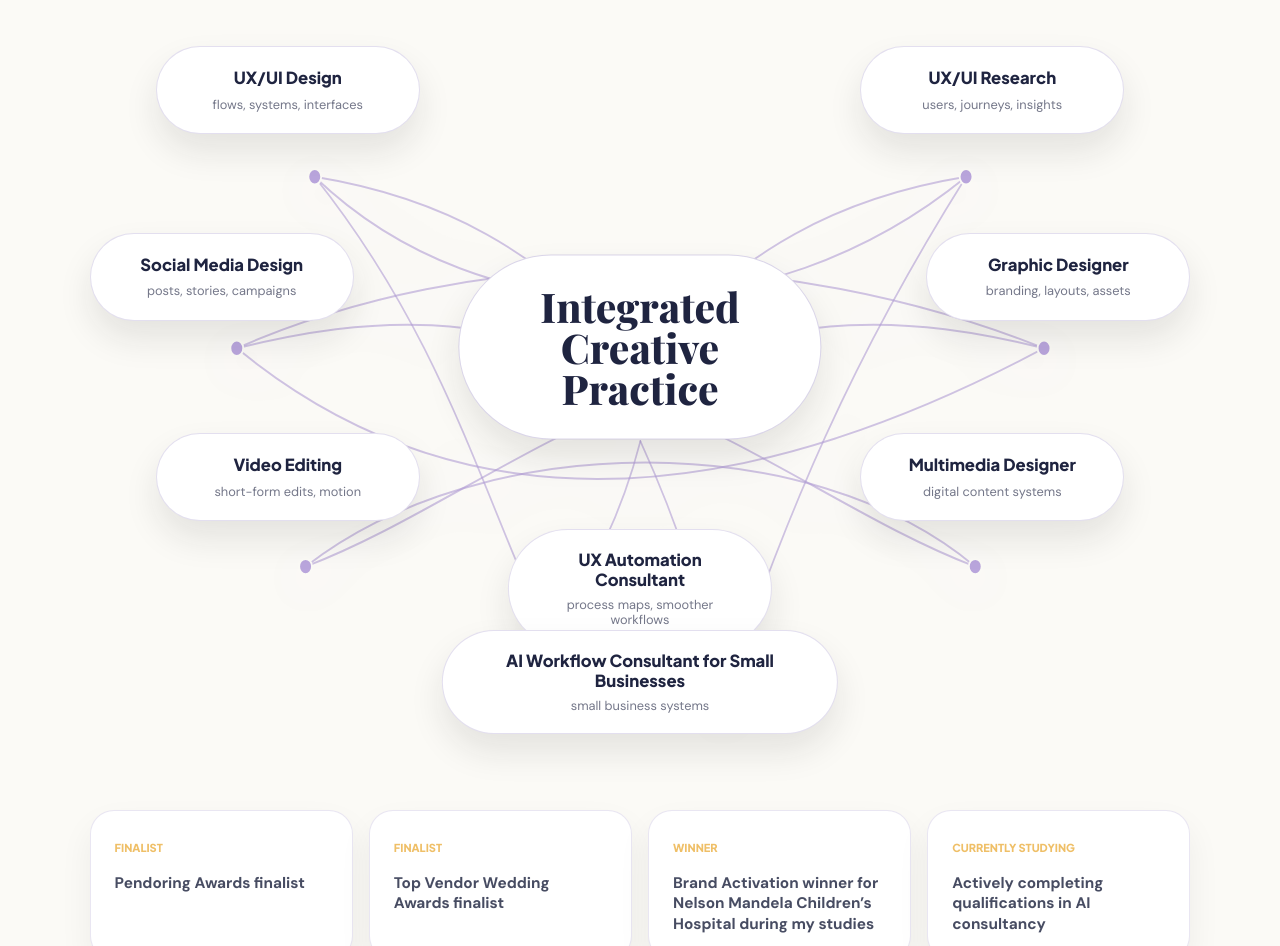
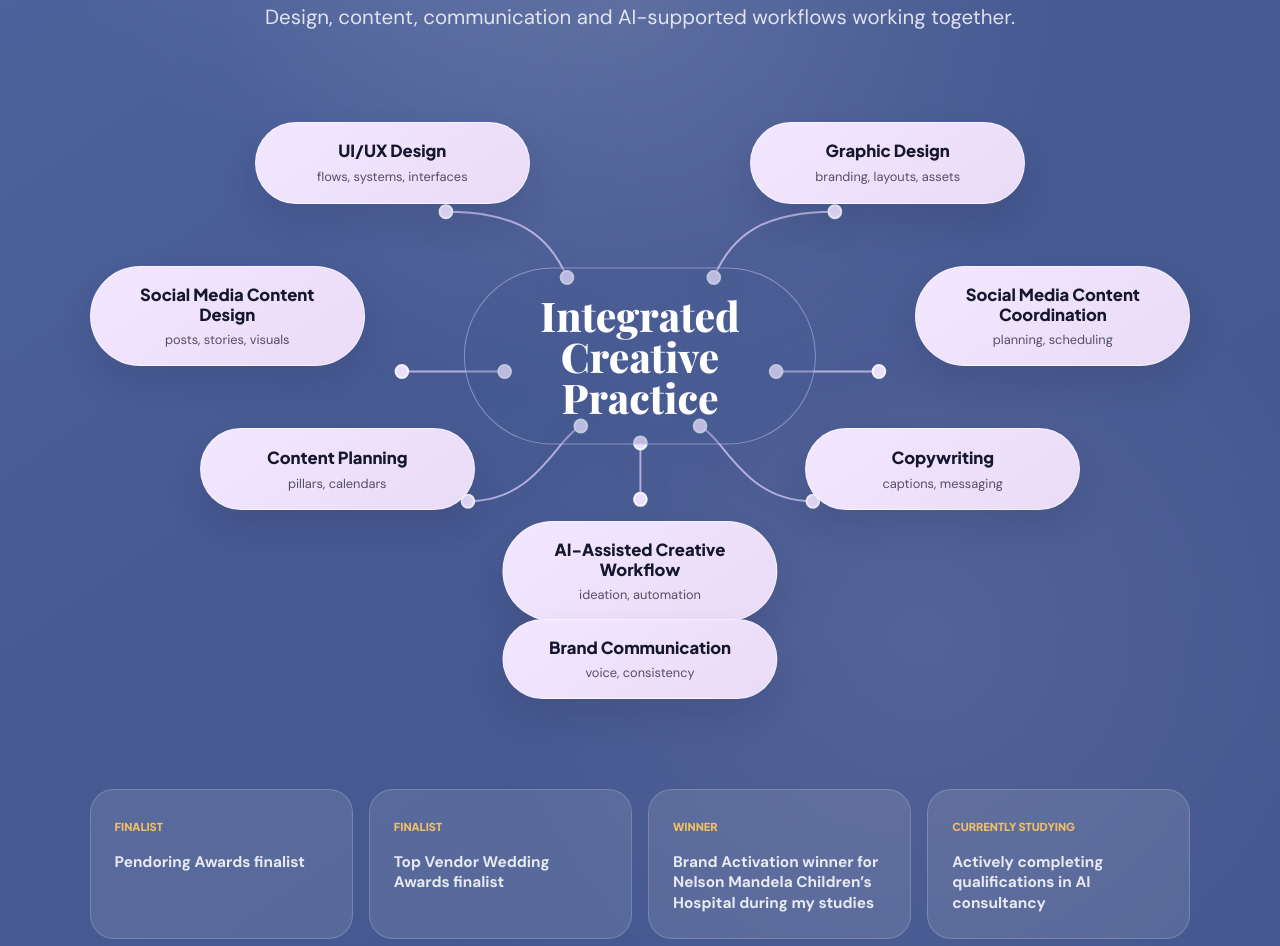
Before and after one commit to jrcb6gvrnf-droid/private-portfolio, a Next.js app: page /portfolio in a window 1280 px wide. Shown: the part 1340-2286 px from the top of the page. Built offline with nearby package versions, Linux system fonts and the light colour scheme; a web font is replaced by a local one.

Commit message:
Match skills section reference

```diff
--- a/app/globals.css
+++ b/app/globals.css
@@ -359,32 +359,26 @@ img {
 .skills-band {
   position: relative;
   overflow: hidden;
-  padding: clamp(82px, 10vw, 140px) var(--page-gutter) clamp(96px, 11vw, 154px);
-  background: #fbfaf6;
-  color: var(--ink);
+  padding: clamp(82px, 9vw, 126px) var(--page-gutter) clamp(96px, 10vw, 132px);
+  background:
+    radial-gradient(circle at 50% 30%, rgba(255, 255, 255, 0.1), transparent 34%),
+    linear-gradient(145deg, #5167a2 0%, #475a92 48%, #44588f 100%);
+  color: white;
   text-align: center;
 }
 
 .skills-band::after {
-  position: absolute;
-  right: clamp(28px, 7vw, 110px);
-  bottom: clamp(24px, 5vw, 72px);
-  width: clamp(76px, 10vw, 148px);
-  height: clamp(76px, 10vw, 148px);
-  border: 1px solid rgba(103, 80, 164, 0.1);
-  border-radius: 999px;
-  content: "";
+  display: none;
 }
 
 .skills-band::before {
   position: absolute;
-  top: clamp(34px, 5vw, 76px);
-  left: clamp(28px, 6vw, 96px);
-  width: clamp(88px, 12vw, 168px);
-  height: clamp(88px, 12vw, 168px);
-  border: 1px solid rgba(103, 80, 164, 0.1);
-  border-radius: 999px;
+  inset: 0;
+  background:
+    radial-gradient(circle at 30% 18%, rgba(255, 255, 255, 0.08), transparent 24%),
+    radial-gradient(circle at 72% 72%, rgba(247, 209, 237, 0.08), transparent 30%);
   content: "";
+  pointer-events: none;
 }
 
 .skills-band__intro {
@@ -405,7 +399,7 @@ img {
 .skills-band h2 {
   margin: 18px 0 0;
   font-family: var(--display);
-  font-size: clamp(42px, 6vw, 92px);
+  font-size: clamp(52px, 7vw, 110px);
   font-weight: 800;
   line-height: 1.04;
 }
@@ -413,7 +407,7 @@ img {
 .skills-band__intro p {
   max-width: 780px;
   margin: 22px auto 0;
-  color: rgba(28, 28, 25, 0.66);
+  color: rgba(255, 255, 255, 0.82);
   font-size: clamp(17px, 1.6vw, 22px);
   line-height: 1.6;
 }
@@ -421,30 +415,30 @@ img {
 .skills-web {
   position: relative;
   z-index: 1;
-  width: min(100%, 1240px);
-  min-height: clamp(600px, 56vw, 760px);
-  margin: clamp(52px, 6vw, 82px) auto 0;
+  width: min(100%, 1160px);
+  min-height: clamp(520px, 47vw, 620px);
+  margin: clamp(48px, 5vw, 70px) auto 0;
 }
 
 .skills-web__lines {
   position: absolute;
-  inset: clamp(12px, 2vw, 26px) 0;
+  inset: 0;
   width: 100%;
   height: 100%;
   overflow: visible;
-  filter: drop-shadow(0 12px 24px rgba(103, 80, 164, 0.08));
+  filter: drop-shadow(0 10px 18px rgba(24, 28, 54, 0.08));
 }
 
 .skills-web__lines path {
   fill: none;
-  stroke: rgba(174, 153, 211, 0.58);
+  stroke: rgba(221, 207, 250, 0.72);
   stroke-linecap: round;
-  stroke-width: 1.8;
+  stroke-width: 2.1;
 }
 
 .skills-web__lines circle {
-  fill: #b9a5dc;
-  stroke: #fbfaf6;
+  fill: #eadfff;
+  stroke: rgba(255, 255, 255, 0.88);
   stroke-width: 2;
 }
 
@@ -453,24 +447,25 @@ img {
   position: absolute;
   display: grid;
   place-items: center;
-  border: 1px solid rgba(103, 80, 164, 0.18);
-  background: #fff;
-  color: var(--ink);
-  box-shadow: 0 18px 34px rgba(28, 28, 25, 0.1);
+  border: 1px solid rgba(255, 255, 255, 0.58);
+  background: linear-gradient(145deg, #f3e7ff 0%, #eadbf7 100%);
+  color: #15172e;
+  box-shadow: 0 18px 34px rgba(24, 28, 54, 0.12);
   text-align: center;
 }
 
 .skills-web__center {
-  top: 48%;
+  top: 43%;
   left: 50%;
-  width: min(390px, 33%);
-  min-height: 168px;
-  border-radius: 999px;
-  padding: 30px 42px;
+  width: min(360px, 32%);
+  min-height: 146px;
+  border-radius: 999px;
+  padding: 26px 38px;
   transform: translate(-50%, -50%);
-  border-color: rgba(103, 80, 164, 0.24);
-  background: #fff;
-  color: #1f2440;
+  border-color: rgba(221, 207, 250, 0.46);
+  background: rgba(71, 90, 146, 0.28);
+  box-shadow: none;
+  color: white;
 }
 
 .skills-web__center span,
@@ -483,10 +478,10 @@ img {
 }
 
 .skills-web__node {
-  width: min(310px, 24%);
-  min-height: 88px;
-  border-radius: 999px;
-  padding: 20px 28px;
+  width: min(300px, 25%);
+  min-height: 82px;
+  border-radius: 999px;
+  padding: 18px 28px;
 }
 
 .skills-web__node h3 {
@@ -495,57 +490,57 @@ img {
   font-size: clamp(14px, 1.3vw, 18px);
   font-weight: 900;
   line-height: 1.2;
-  color: #1f2440;
+  color: #15172e;
 }
 
 .skills-web__node p {
   margin: 7px 0 0;
-  color: rgba(31, 36, 64, 0.62);
+  color: rgba(21, 23, 46, 0.72);
   font-size: clamp(12px, 1vw, 14px);
   line-height: 1.2;
 }
 
 .skills-web__node--top-left {
-  top: 6%;
-  left: 6%;
+  top: 4%;
+  left: 15%;
 }
 
 .skills-web__node--top-right {
-  top: 6%;
-  right: 6%;
+  top: 4%;
+  right: 15%;
 }
 
 .skills-web__node--middle-left {
-  top: 32%;
+  top: 28%;
   left: 0;
 }
 
 .skills-web__node--middle-right {
-  top: 32%;
+  top: 28%;
   right: 0;
 }
 
 .skills-web__node--lower-left {
-  top: 60%;
-  left: 6%;
+  top: 55%;
+  left: 10%;
 }
 
 .skills-web__node--lower-right {
-  top: 60%;
-  right: 6%;
+  top: 55%;
+  right: 10%;
 }
 
 .skills-web__node--bottom-middle {
-  bottom: 10%;
+  bottom: 13%;
   left: 50%;
   transform: translateX(-50%);
 }
 
 .skills-web__node--bottom-low {
-  bottom: -2%;
+  bottom: 0;
   left: 50%;
-  width: min(430px, 36%);
-  min-height: 76px;
+  width: min(300px, 25%);
+  min-height: 70px;
   transform: translateX(-50%);
 }
 
@@ -560,11 +555,11 @@ img {
 
 .recognition-grid article {
   min-height: 150px;
-  border: 1px solid rgba(103, 80, 164, 0.14);
+  border: 1px solid rgba(255, 255, 255, 0.18);
   border-radius: 24px;
-  background: #fff;
+  background: rgba(252, 249, 244, 0.1);
   padding: 24px;
-  box-shadow: 0 16px 34px rgba(28, 28, 25, 0.06);
+  box-shadow: none;
   text-align: left;
 }
 
@@ -578,7 +573,7 @@ img {
 
 .recognition-grid p {
   margin: 14px 0 0;
-  color: rgba(31, 36, 64, 0.82);
+  color: rgba(255, 255, 255, 0.86);
   font-size: clamp(15px, 1.2vw, 18px);
   font-weight: 700;
   line-height: 1.35;
@@ -2185,7 +2180,7 @@ img {
   }
 
   .skills-band {
-    text-align: left;
+    text-align: center;
   }
 
   .skills-web {
--- a/components/public-components.tsx
+++ b/components/public-components.tsx
@@ -25,43 +25,43 @@ const clientLogos = [
 ];
 const skillWebItems = [
   {
-    title: "UX/UI Design",
+    title: "UI/UX Design",
     detail: "flows, systems, interfaces",
     position: "top-left",
   },
   {
-    title: "UX/UI Research",
-    detail: "users, journeys, insights",
+    title: "Graphic Design",
+    detail: "branding, layouts, assets",
     position: "top-right",
   },
   {
-    title: "Social Media Design",
-    detail: "posts, stories, campaigns",
+    title: "Social Media Content Design",
+    detail: "posts, stories, visuals",
     position: "middle-left",
   },
   {
-    title: "Graphic Designer",
-    detail: "branding, layouts, assets",
+    title: "Social Media Content Coordination",
+    detail: "planning, scheduling",
     position: "middle-right",
   },
   {
-    title: "Video Editing",
-    detail: "short-form edits, motion",
+    title: "Content Planning",
+    detail: "pillars, calendars",
     position: "lower-left",
   },
   {
-    title: "Multimedia Designer",
-    detail: "digital content systems",
+    title: "Copywriting",
+    detail: "captions, messaging",
     position: "lower-right",
   },
   {
-    title: "UX Automation Consultant",
-    detail: "process maps, smoother workflows",
+    title: "AI-Assisted Creative Workflow",
+    detail: "ideation, automation",
     position: "bottom-middle",
   },
   {
-    title: "AI Workflow Consultant for Small Businesses",
-    detail: "small business systems",
+    title: "Brand Communication",
+    detail: "voice, consistency",
     position: "bottom-low",
   },
 ];
@@ -214,29 +214,30 @@ function SkillsWebGraphic() {
         preserveAspectRatio="none"
         aria-hidden="true"
       >
-        <path d="M600 298 C490 195 380 150 245 132" />
-        <path d="M600 298 C710 195 820 150 955 132" />
-        <path d="M600 310 C430 252 310 255 160 285" />
-        <path d="M600 310 C770 252 890 255 1040 285" />
-        <path d="M600 330 C455 380 350 444 235 480" />
-        <path d="M600 330 C745 380 850 444 965 480" />
-        <path d="M600 368 C580 432 548 486 500 542" />
-        <path d="M600 368 C640 440 670 512 690 600" />
-        <path d="M245 132 C430 278 740 276 955 132" />
-        <path d="M160 285 C420 192 750 190 1040 285" />
-        <path d="M235 480 C430 356 785 356 965 480" />
-        <path d="M500 542 C425 410 385 276 245 132" />
-        <path d="M690 600 C760 430 830 295 955 132" />
-        <path d="M160 285 C360 420 640 460 1040 285" />
-        <circle cx="245" cy="132" r="7" />
-        <circle cx="955" cy="132" r="7" />
-        <circle cx="160" cy="285" r="7" />
-        <circle cx="1040" cy="285" r="7" />
-        <circle cx="235" cy="480" r="7" />
-        <circle cx="965" cy="480" r="7" />
-        <circle cx="500" cy="542" r="7" />
-        <circle cx="690" cy="600" r="7" />
-        <circle cx="600" cy="320" r="7" />
+        <path d="M388 122 C465 122 500 146 520 192" />
+        <path d="M812 122 C735 122 700 146 680 192" />
+        <path d="M340 292 L452 292" />
+        <path d="M860 292 L748 292" />
+        <path d="M412 430 C486 430 506 366 535 350" />
+        <path d="M788 430 C714 430 694 366 665 350" />
+        <path d="M600 368 L600 428" />
+        <path d="M600 508 L600 564" />
+        <circle cx="388" cy="122" r="7" />
+        <circle cx="520" cy="192" r="7" />
+        <circle cx="812" cy="122" r="7" />
+        <circle cx="680" cy="192" r="7" />
+        <circle cx="340" cy="292" r="7" />
+        <circle cx="452" cy="292" r="7" />
+        <circle cx="860" cy="292" r="7" />
+        <circle cx="748" cy="292" r="7" />
+        <circle cx="412" cy="430" r="7" />
+        <circle cx="535" cy="350" r="7" />
+        <circle cx="788" cy="430" r="7" />
+        <circle cx="665" cy="350" r="7" />
+        <circle cx="600" cy="368" r="7" />
+        <circle cx="600" cy="428" r="7" />
+        <circle cx="600" cy="508" r="7" />
+        <circle cx="600" cy="564" r="7" />
       </svg>
       <div className="skills-web__center">
         <span>Integrated</span>
```
